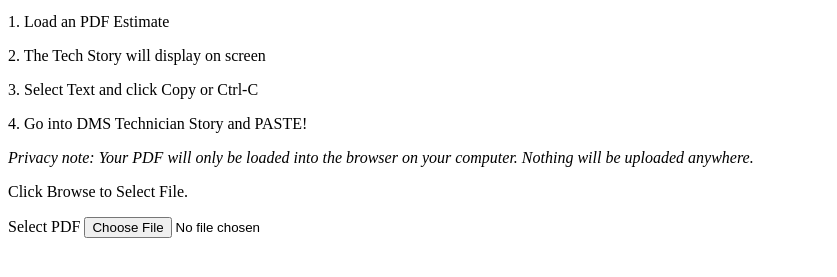
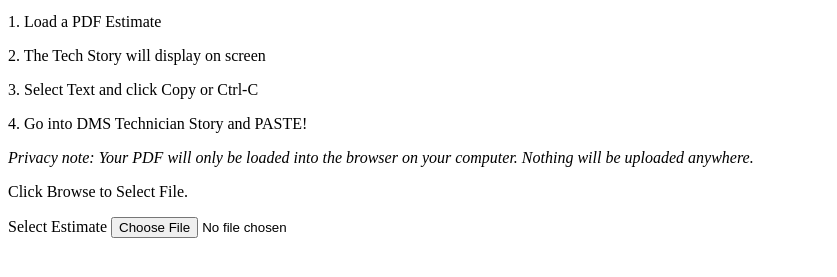
Before and after one commit to tgroff68/Shop, a plain HTML site: page index.html in a window 1280 px wide. Shown: the part 219-496 px from the top of the page, without its empty margins (0-837 px from the left). Drawn offline with Linux system fonts and the light colour scheme.

Commit message:
Update index.html

```diff
--- a/index.html
+++ b/index.html
@@ -5,7 +5,7 @@
 
 
 <div class="col"="Description">
-  <p ng-class="{ 'other-step': step != 'load' }">1. Load an PDF Estimate</p>
+  <p ng-class="{ 'other-step': step != 'load' }">1. Load a PDF Estimate</p>
   <p ng-class="{ 'other-step': step != 'select' }">2. The Tech Story will display on screen</p>
   <p ng-class="{ 'other-step': step != 'select' }">3. Select Text and click Copy or Ctrl-C</p>
   <p ng-class="{ 'other-step': step != 'result' }">4. Go into DMS Technician Story and PASTE!</p>
@@ -17,6 +17,6 @@
   <div class="col" id="loader" ng-show="step == 'load'" ng-style="loaderStyle" image-loaded="imageLoaded(img)" load-file>
   <p>Click Browse to Select File.</p>
   <div type="button" class="btn btn-default">
-  Select PDF
+  Select Estimate
   <input type="file" id="fileBrowser">
   </html>
```
